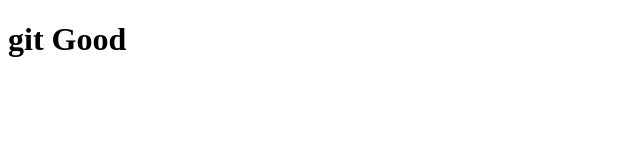
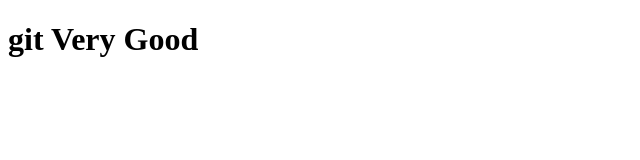
Before and after one commit to WeiZaiz/git-demo, a plain HTML site: page index.html in a window 1280 px wide. Shown: the whole page, without its empty margins (0-640 px from the left). Drawn offline with Linux system fonts and the light colour scheme.

Commit message:
dev first code

```diff
--- a/index.html
+++ b/index.html
@@ -9,7 +9,7 @@
 </head>
 
 <body>
-    <h1>git Good</h1>
+    <h1>git Very Good</h1>
 </body>
 
 </html>
```
